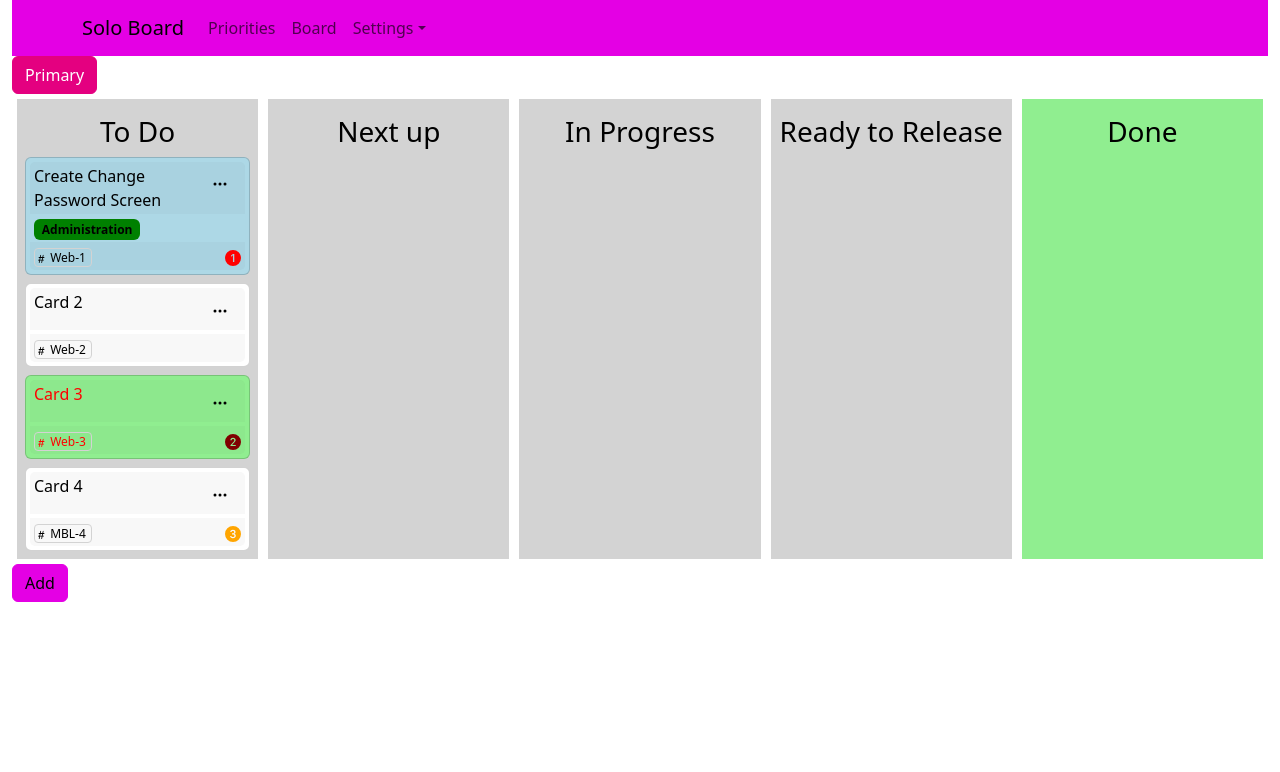
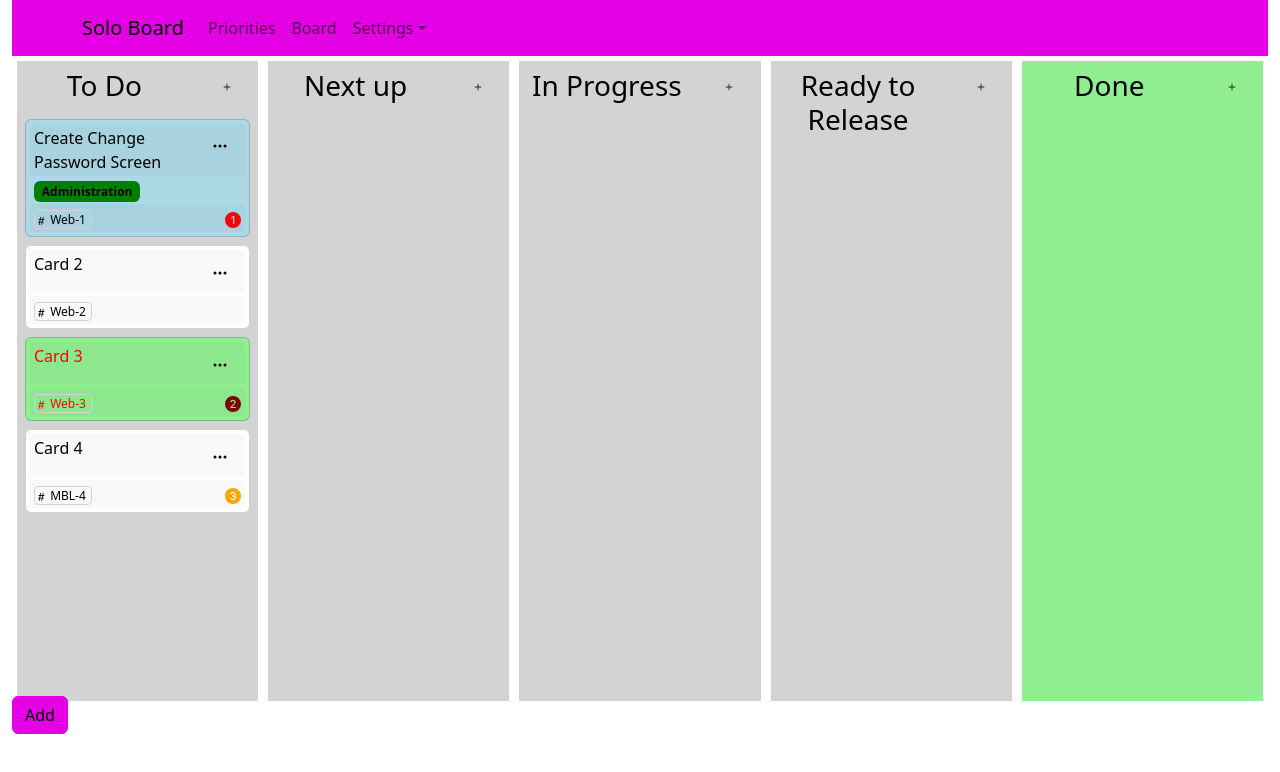
Before and after one commit to cairnsgames/IssueBoard, a React app: page / in a window 1280 px wide. Shown: the top 772 px of the page. Built offline with nearby package versions, Linux system fonts and the light colour scheme.

Commit message:
Add + button on column

```diff
--- a/src/App.jsx
+++ b/src/App.jsx
@@ -11,7 +11,6 @@ const App = () => (
   <BoardProvider>
     <Container fluid>
       <NavBar />
-      <Button variant="secondary">Primary</Button>
       <KanbanBoard title="Board" />
     </Container>
   </BoardProvider>
--- a/src/board/board.js
+++ b/src/board/board.js
@@ -124,7 +124,7 @@ const KanbanBoard = (props) => {
   };
 
   return (
-    <div>
+    <div className="kbcontainer">
       <div className="kbboard">
         {columns.map((column) => {
           return (
--- a/src/board/column.js
+++ b/src/board/column.js
@@ -1,5 +1,7 @@
 import React from "react";
 import TaskCard from "./taskcard";
+import { Row, Col, Button } from "react-bootstrap";
+import { Plus } from "react-bootstrap-icons";
 
 const Column = (props) => {
   const {
@@ -51,11 +53,21 @@ const Column = (props) => {
       onDragOver={(e) => dragOver(e, column)}
       onDrop={drop}
       data-target={column.id}
-      style={{ backgroundColor: column.backgroundcolor ?? "", color: column.color ?? ""}}
+      style={{
+        backgroundColor: column.backgroundcolor ?? "",
+        color: column.color ?? "",
+      }}
     >
-      <div className="header">
-        <h3>{name}</h3>
-      </div>
+        <Row className="header">
+          <Col style={{margin:"0px",padding:"0px",marginLeft:"10px"}}>
+            <h3>{name}</h3>
+          </Col>
+          <Col xs={3} md={3} style={{margin:"0px",padding:"0px",marginRight:"10px"}}>
+            <Button size="sm" variant="">
+              <Plus />
+            </Button>
+          </Col>
+        </Row>
       {cards.map((card) => (
         <TaskCard
           key={card.id}
--- a/src/index.scss
+++ b/src/index.scss
@@ -7,7 +7,12 @@ $secondary: rgb(228, 0, 128);
 
 @import "~bootstrap/scss/bootstrap";
 
+.kbcontainer {
+  min-height: 80vh;
+}
 .kbboard {
+  min-height: 80vh;
+  height: 100%;
   width: 100%;
   display: grid;
 }
@@ -22,13 +27,14 @@ $secondary: rgb(228, 0, 128);
 
 .kbcolumn {
   background-color: DodgerBlue;
+  height: 100%;
   color: white;
   margin: 5px;
   .header {
-    margin-top: 1rem;
+    margin-top: 8px;
     text-align: center;
-    line-height: 75px;
-    font-size: 30px;
+    font-size: 20px;
+    font-weight: 750;
   }
 }
 
```
